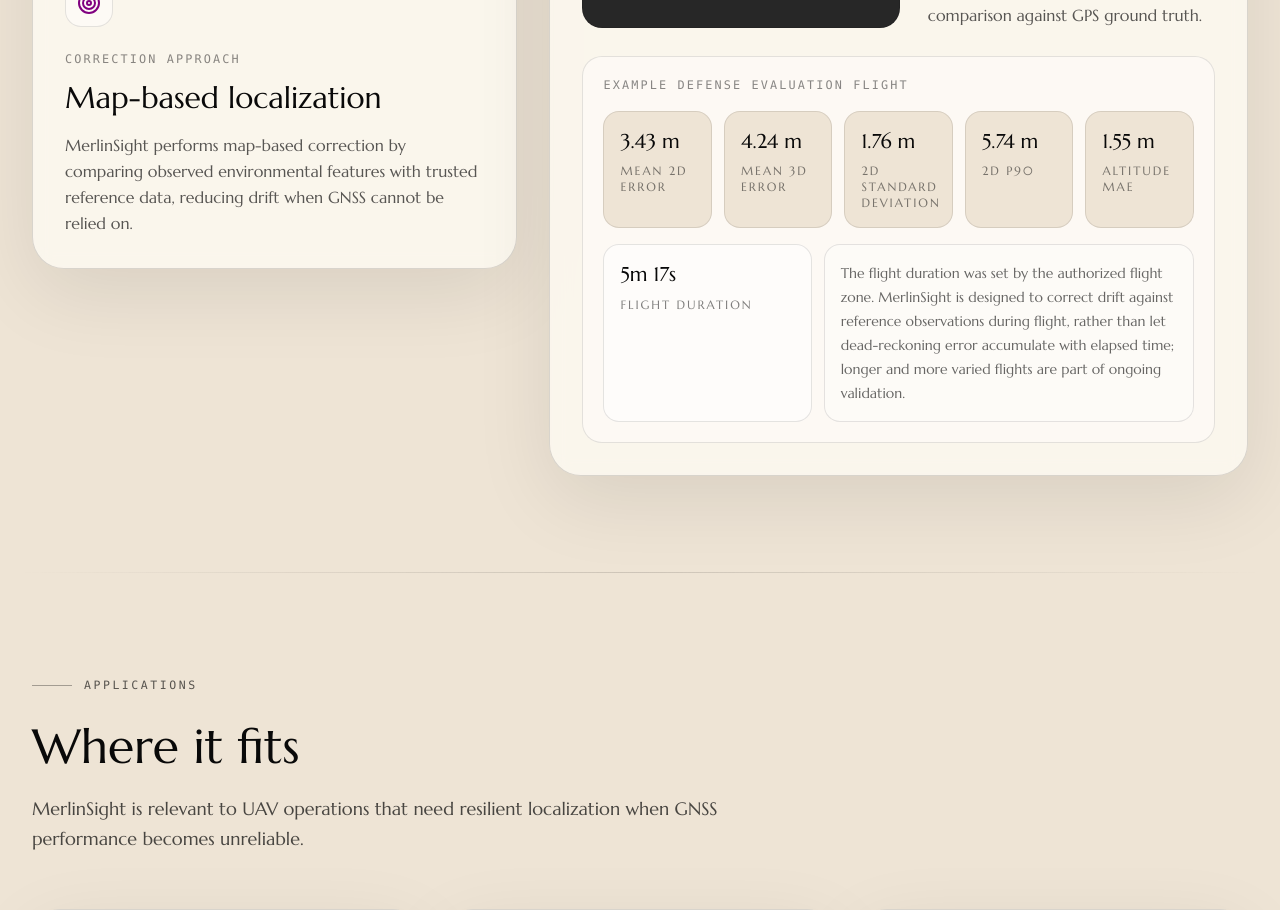
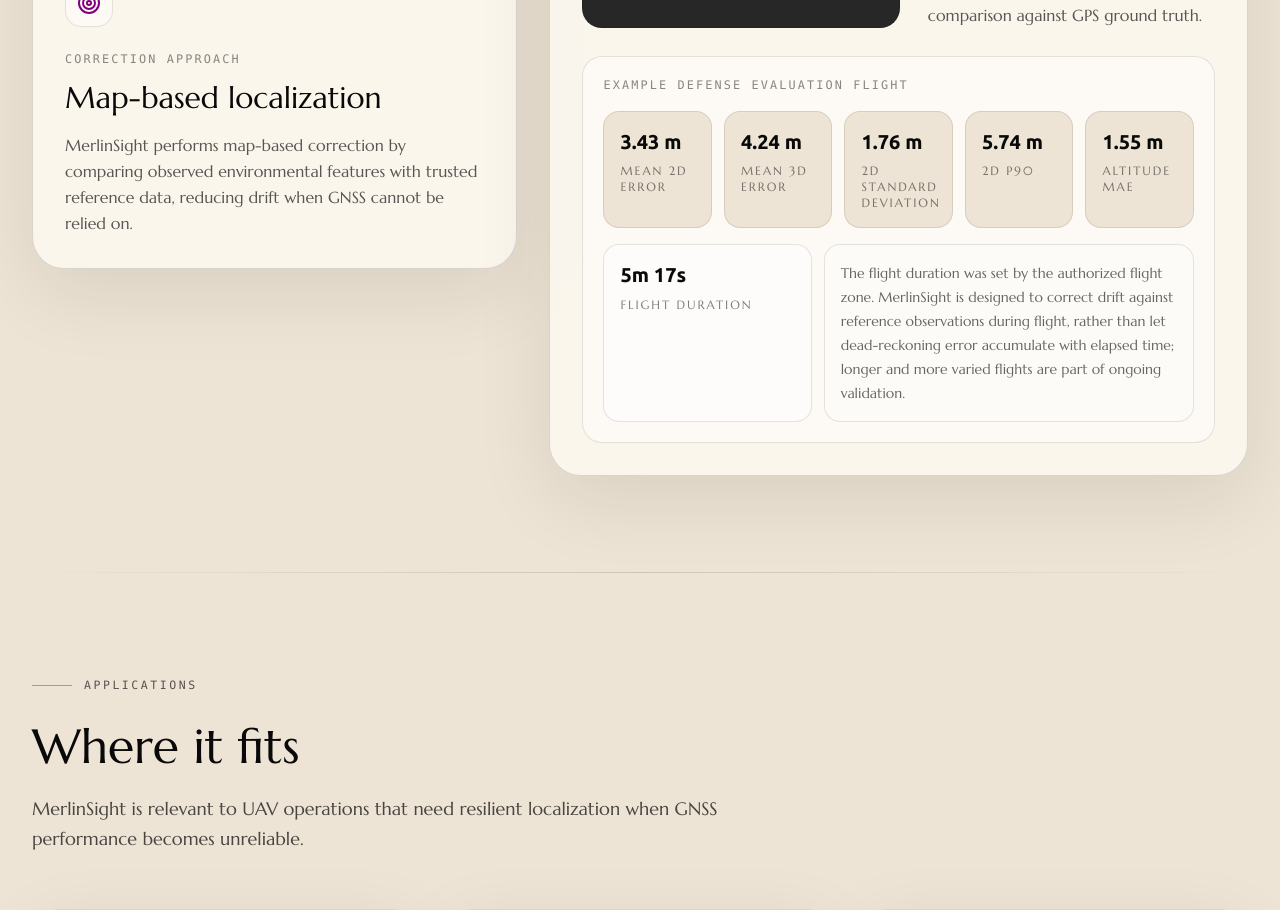
Before and after one commit to JulioBaldini/kalgard.ai-website, a Next.js app: page / in a window 1280 px wide. Shown: the part 3040-3950 px from the top of the page. Built offline with nearby package versions, Linux system fonts and the light colour scheme.

Commit message:
font update

```diff
--- a/components/Products.tsx
+++ b/components/Products.tsx
@@ -123,14 +123,14 @@ export default function Products() {
               <div className="mt-4 grid grid-cols-1 gap-3 sm:grid-cols-2 xl:grid-cols-5">
                 {products.exampleMetrics.map(([label, value]) => (
                   <div key={label} className="rounded-[1rem] border border-black/10 bg-paper p-4">
-                    <p className="text-xl leading-snug text-ink">{value}</p>
+                    <p className="font-['Ubuntu'] text-xl font-bold leading-snug text-ink">{value}</p>
                     <p className="mt-2 text-xs uppercase tracking-[0.16em] text-[rgba(9,9,9,0.52)]">{label}</p>
                   </div>
                 ))}
               </div>
               <div className="mt-4 grid gap-3 lg:grid-cols-[0.36fr_0.64fr]">
                 <div className="rounded-[1rem] border border-black/10 bg-[rgba(255,255,255,0.54)] p-4">
-                  <p className="text-xl leading-snug text-ink">{products.durationMetric[1]}</p>
+                  <p className="font-['Ubuntu'] text-xl font-bold leading-snug text-ink">{products.durationMetric[1]}</p>
                   <p className="mt-2 text-xs uppercase tracking-[0.16em] text-[rgba(9,9,9,0.52)]">{products.durationMetric[0]}</p>
                 </div>
                 <p className="rounded-[1rem] border border-black/10 bg-[rgba(255,255,255,0.28)] p-4 text-sm leading-6 text-[rgba(9,9,9,0.62)]">
```
Also changed, not shown: public/media/rviz2.png (added).
